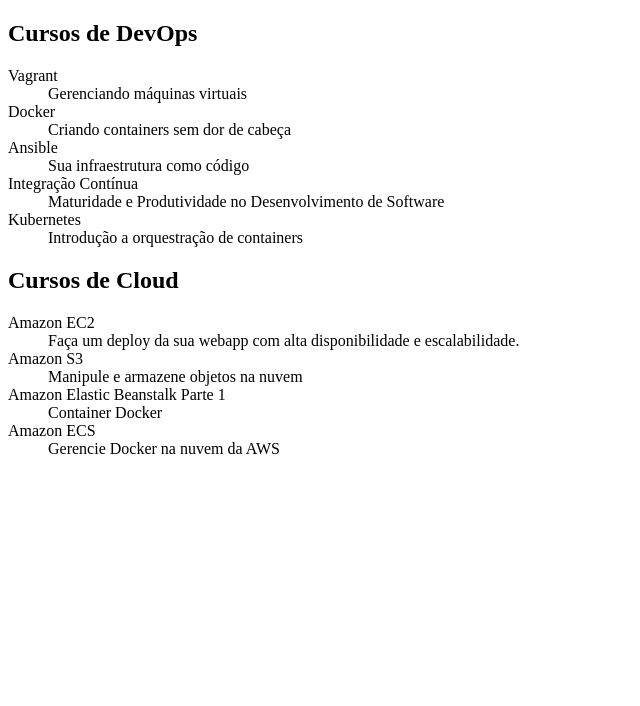
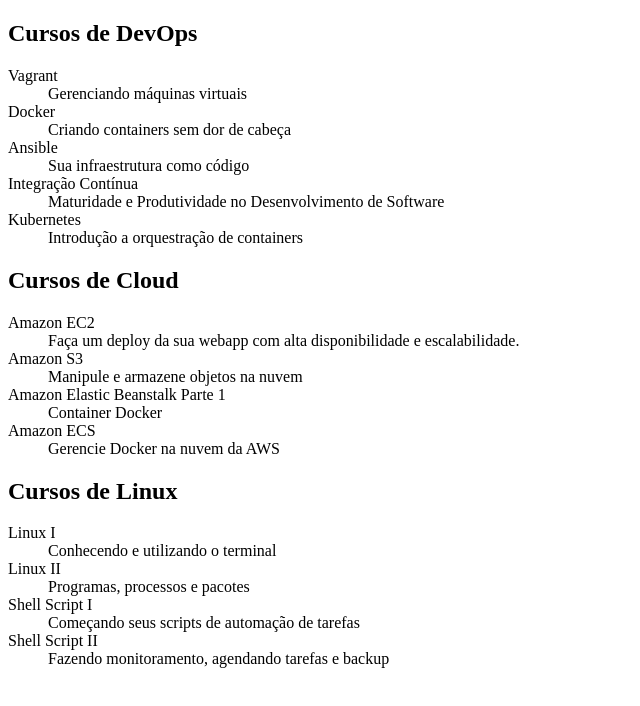
Before and after one commit to andrade-paulo/alura-git, a plain HTML site: page index.html in a window 1280 px wide. Shown: the whole page, without its empty margins (0-640 px from the left). Drawn offline with Linux system fonts and the light colour scheme.

Commit message:
Adicionando cursos de Linxu

```diff
--- a/index.html
+++ b/index.html
@@ -41,5 +41,21 @@
         <dt>Amazon ECS</dt>
         <dd>Gerencie Docker na nuvem da AWS</dd>
     </dl>
+
+    <h2>Cursos de Linux</h2>
+
+    <dl>
+        <dt>Linux I</dt>
+        <dd>Conhecendo e utilizando o terminal</dd>
+
+        <dt>Linux II</dt>
+        <dd>Programas, processos e pacotes</dd>
+
+        <dt>Shell Script I</dt>
+        <dd>Começando seus scripts de automação de tarefas</dd>
+
+        <dt>Shell Script II</dt>
+        <dd>Fazendo monitoramento, agendando tarefas e backup</dd>
+    </dl>
 </body>
 </html>
```
